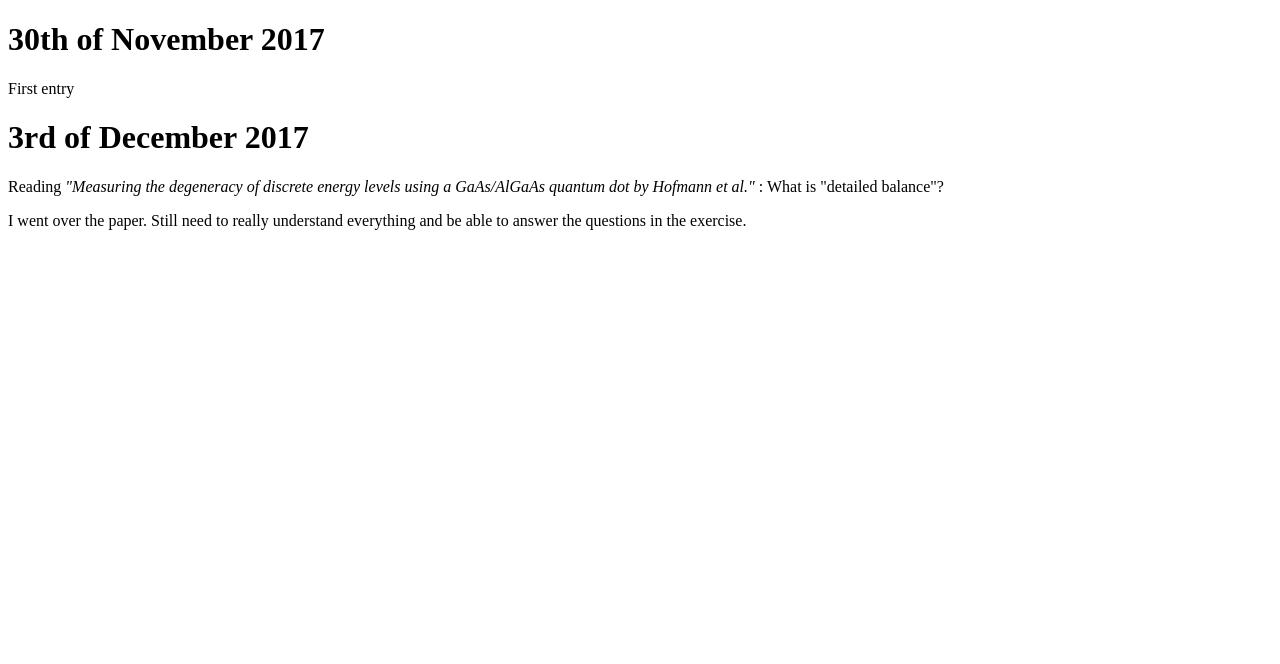
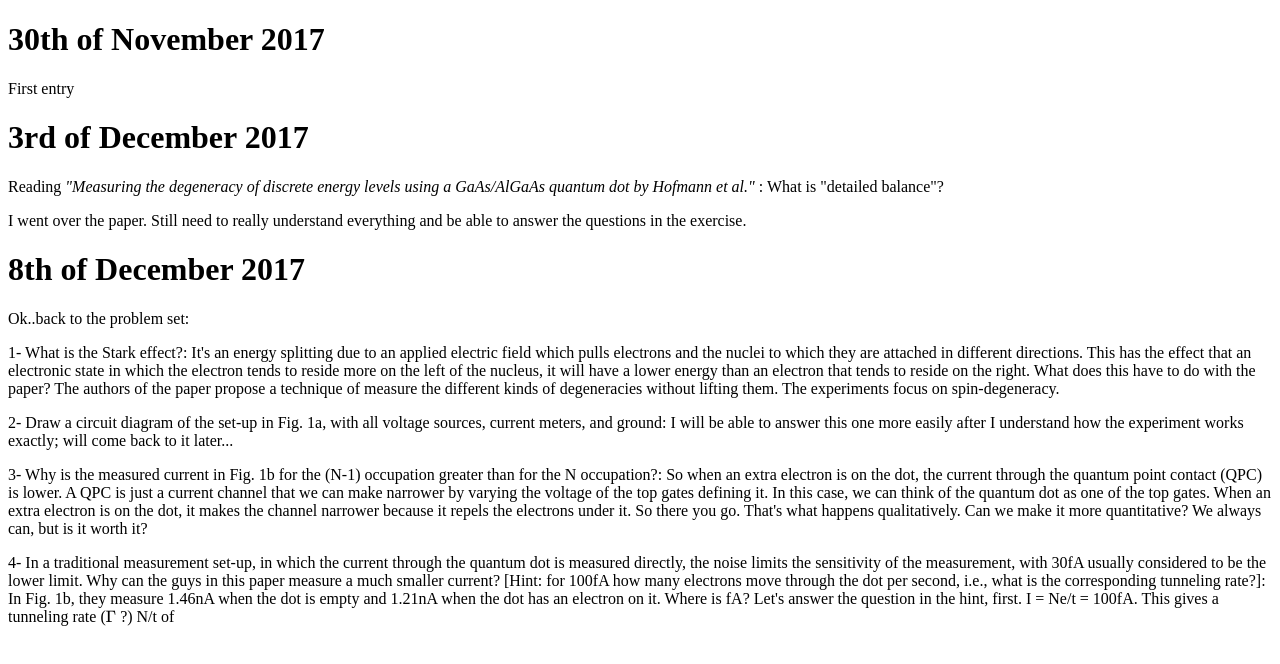
Before and after one commit to cheapfishcam/BassemSafieldeen.github.io, a plain HTML site: page blog.html in a window 1280 px wide. Drawn offline with nearby package versions, Linux system fonts and the light colour scheme; some packages are replaced by stand-ins of ours.

Commit message:
blog entry and Latex support

```diff
--- a/blog.html
+++ b/blog.html
@@ -1,5 +1,16 @@
 <!DOCTYPE html>
 <html>
+
+<head>
+<title>Mathedemo</title>
+<script type="text/x-mathjax-config">
+  MathJax.Hub.Config({tex2jax: {inlineMath: [['$','$'], ['\\(','\\)']]}});
+</script>
+<script type="text/javascript"
+  src="http://cdn.mathjax.org/mathjax/latest/MathJax.js?config=TeX-AMS-MML_HTMLorMML">
+</script>
+</head>
+
 <body>
 <h1>30th of November 2017</h1>
 <p>First entry</p>
@@ -12,6 +23,17 @@ What is "detailed balance"? </p>
 
 <p>I went over the paper. Still need to really understand everything and be able to answer the questions in the exercise.</p>
 
+<h1>8th of December 2017</h1>
+<p>Ok..back to the problem set: </p>
+
+<p> 1- What is the Stark effect?: It's an energy splitting due to an applied electric field which pulls electrons and the nuclei to which they are attached in different directions. This has the effect that an electronic state in which the electron tends to reside more on the left of the nucleus, it will have a lower energy than an electron that tends to reside on the right. What does this have to do with the paper? The authors of the paper propose a technique of measure the different kinds of degeneracies without lifting them. The experiments focus on spin-degeneracy.</p>
+
+<p> 2- Draw a circuit diagram of the set-up in Fig. 1a, with all voltage sources, current meters, and ground: I will be able to answer this one more easily after I understand how the experiment works exactly; will come back to it later... </p>
+
+<p> 3- Why is the measured current in Fig. 1b for the (N-1) occupation greater than for the N occupation?: So when an extra electron is on the dot, the current through the quantum point contact (QPC) is lower. A QPC is just a current channel that we can make narrower by varying the voltage of the top gates defining it. In this case, we can think of the quantum dot as one of the top gates. When an extra electron is on the dot, it makes the channel narrower because it repels the electrons under it.  So there you go. That's what happens qualitatively. Can we make it more quantitative? We always can, but is it worth it? </p>
+
+<p> 4- In a traditional measurement set-up, in which the current through the quantum dot is measured directly, the noise limits the sensitivity of the measurement, with 30fA usually considered to be the lower limit. Why can the guys in this paper measure a much smaller current? [Hint: for 100fA how many electrons move through the dot per second, i.e., what is the corresponding tunneling rate?]: In Fig. 1b, they measure 1.46nA when the dot is empty and 1.21nA when the dot has an electron on it. Where is fA? Let's answer the question in the hint, first. I = Ne/t = 100fA. This gives a tunneling rate ($\Gamma$ ?) N/t of </p>
+
 
 
 </body>
```
